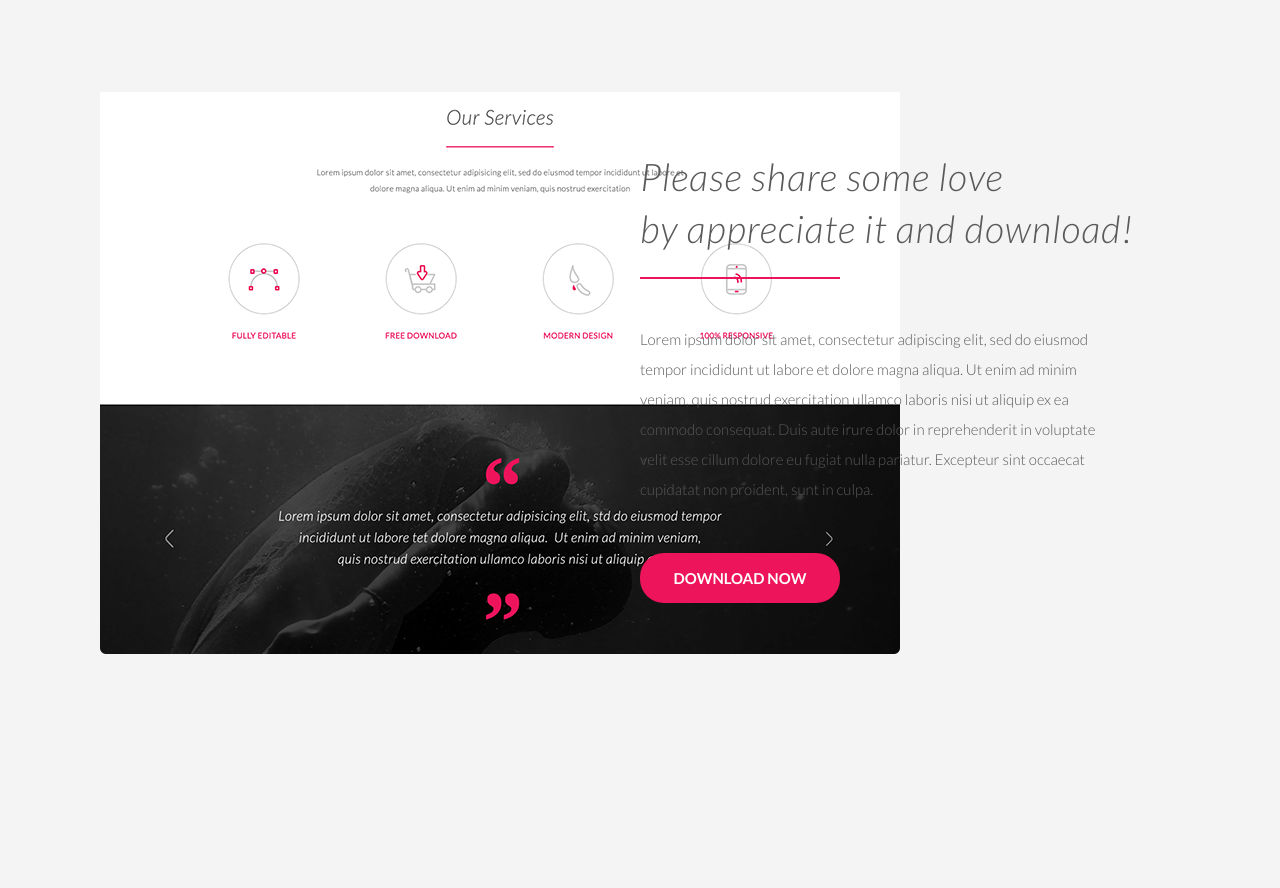
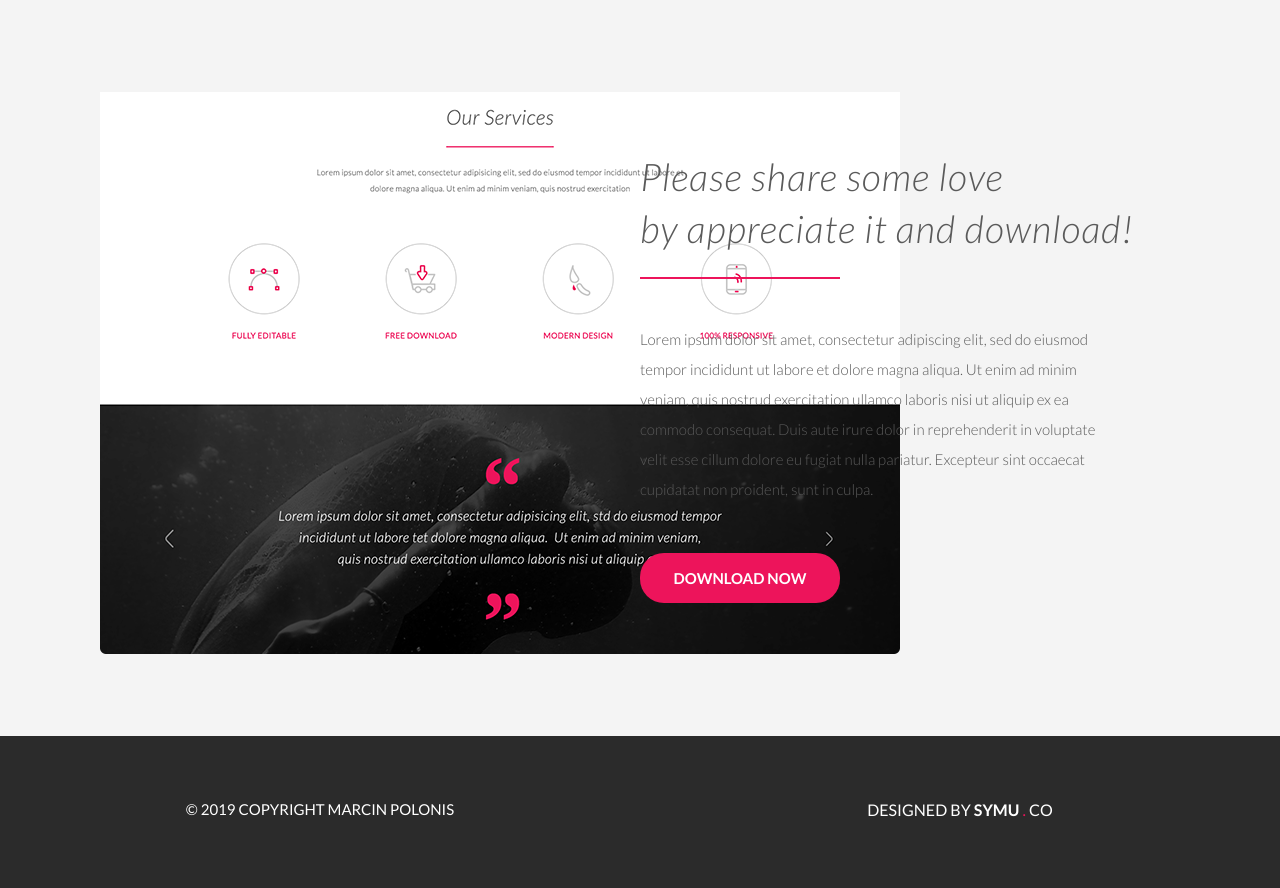
Before and after one commit to MPolonis/Mache-landing-page, a website: page index.html in a window 1280 px wide. Shown: the part 8009-8897 px from the top of the page. Before the commit the page ends 8745 px from the top, so only its background shows below. Drawn offline with Linux system fonts and the light colour scheme.

Commit message:
Add footer section

```diff
--- a/index.html
+++ b/index.html
@@ -365,5 +365,15 @@
                 </div>
             </div>
         </section>
+        <section class="footer">
+            <div class="row">
+                <div class="col-6 copyright-sub">
+                    <p class="copyright">© 2019 Copyright Marcin Polonis</p>
+                </div>
+                <div class="col-6 design-sub">
+                    <p class="design-footer">Designed By <span class="symu-footer"> symu</span> <span class="dot-footer"> . </span>co</p>
+                </div>
+            </div>
+        </section>
     </body>
 </html>
--- /dev/null
+++ b/sass/components/_footer.scss
@@ -0,0 +1,32 @@
+.footer {
+    width: 100%;
+    background-color: #2b2b2b;
+    color: $white-color;
+    font-family: $page-font;
+    text-transform: uppercase;
+    font-weight: 400;
+}
+
+.copyright {
+    font-size: 15px;
+}
+
+.design-footer {
+    font-size: 16px;
+}
+
+.copyright,
+.design-footer {
+    text-align: center;
+    margin: 0;
+    padding-top: 65px;
+    padding-bottom: 69px;
+}
+
+.symu-footer {
+    font-weight: 700;
+}
+
+.dot-footer {
+    color: $buttons-nav-color;
+}
--- a/sass/style.scss
+++ b/sass/style.scss
@@ -14,3 +14,4 @@
 @import "components/updates";
 @import "components/template";
 @import "components/download";
+@import "components/footer";
```
Also changed, not shown: css/style.css, 1 other file.
